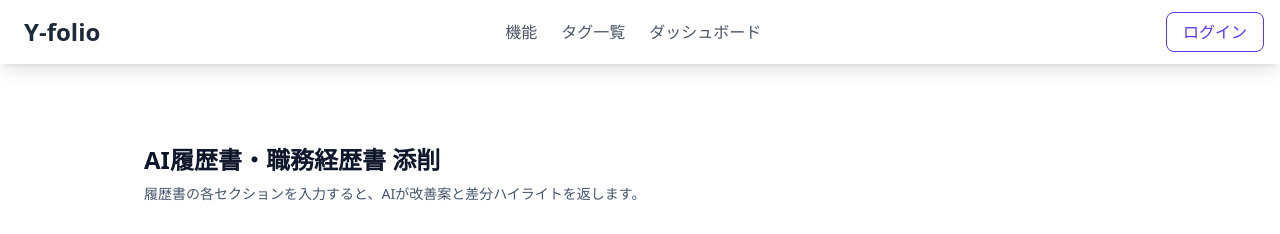
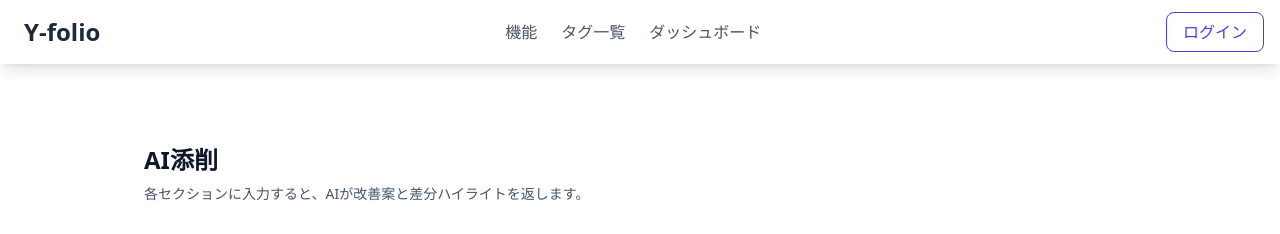
Before and after one commit to Ma2-take/y-folio-next, a Next.js app: page /ai-review in a window 1280 px wide. Shown: the top 234 px of the page. Built offline with nearby package versions, Linux system fonts and the light colour scheme; no server answers.

Commit message:
Layout_change

```diff
--- a/src/app/ai-review/page.tsx
+++ b/src/app/ai-review/page.tsx
@@ -572,8 +572,8 @@ export default function AiResumeReviewPage() {
   return (
     <div className="mx-auto max-w-5xl px-4 py-12">
       <header>
-        <h1 className="text-2xl font-bold text-slate-900">AI履歴書・職務経歴書 添削</h1>
-        <p className="mt-2 text-sm text-slate-600">履歴書の各セクションを入力すると、AIが改善案と差分ハイライトを返します。</p>
+        <h1 className="text-2xl font-bold text-slate-900">AI添削</h1>
+        <p className="mt-2 text-sm text-slate-600">各セクションに入力すると、AIが改善案と差分ハイライトを返します。</p>
       </header>
 
       <div className="mt-8 grid gap-6 lg:grid-cols-[340px_1fr]">
```
